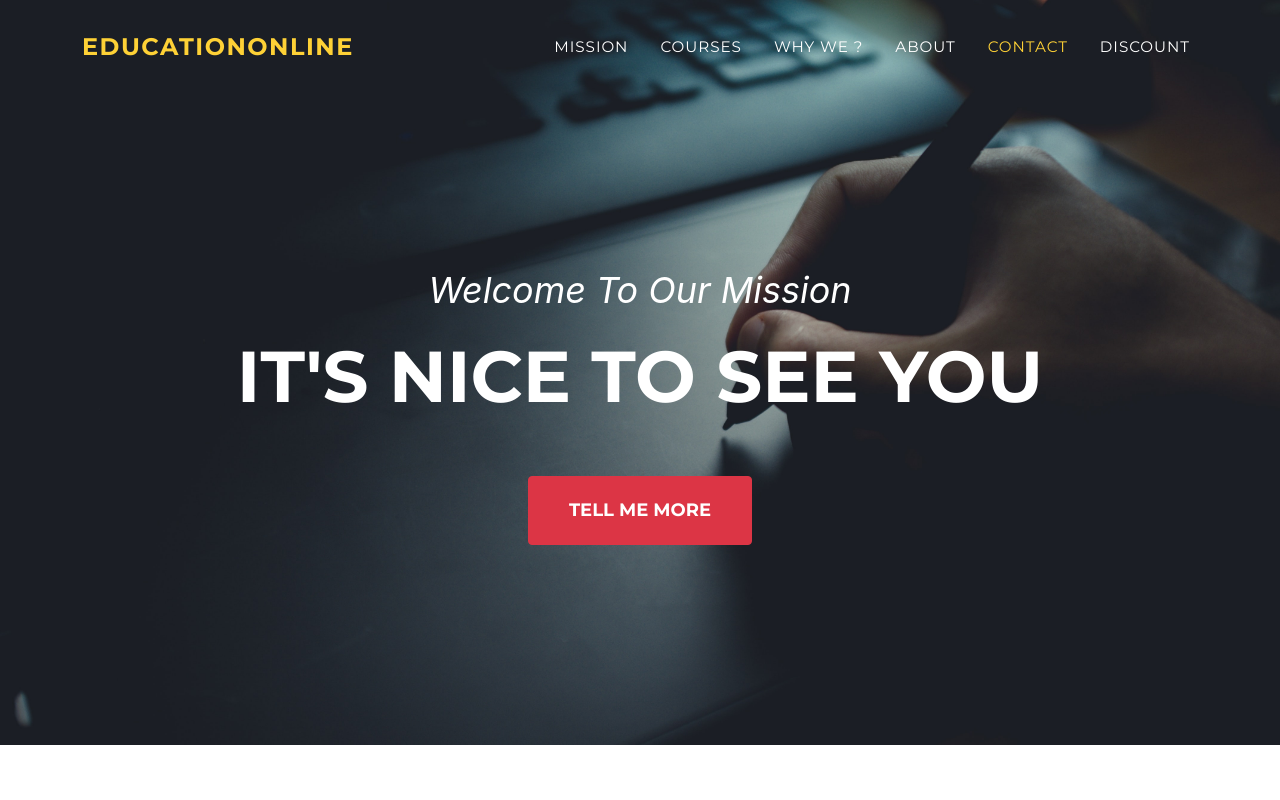
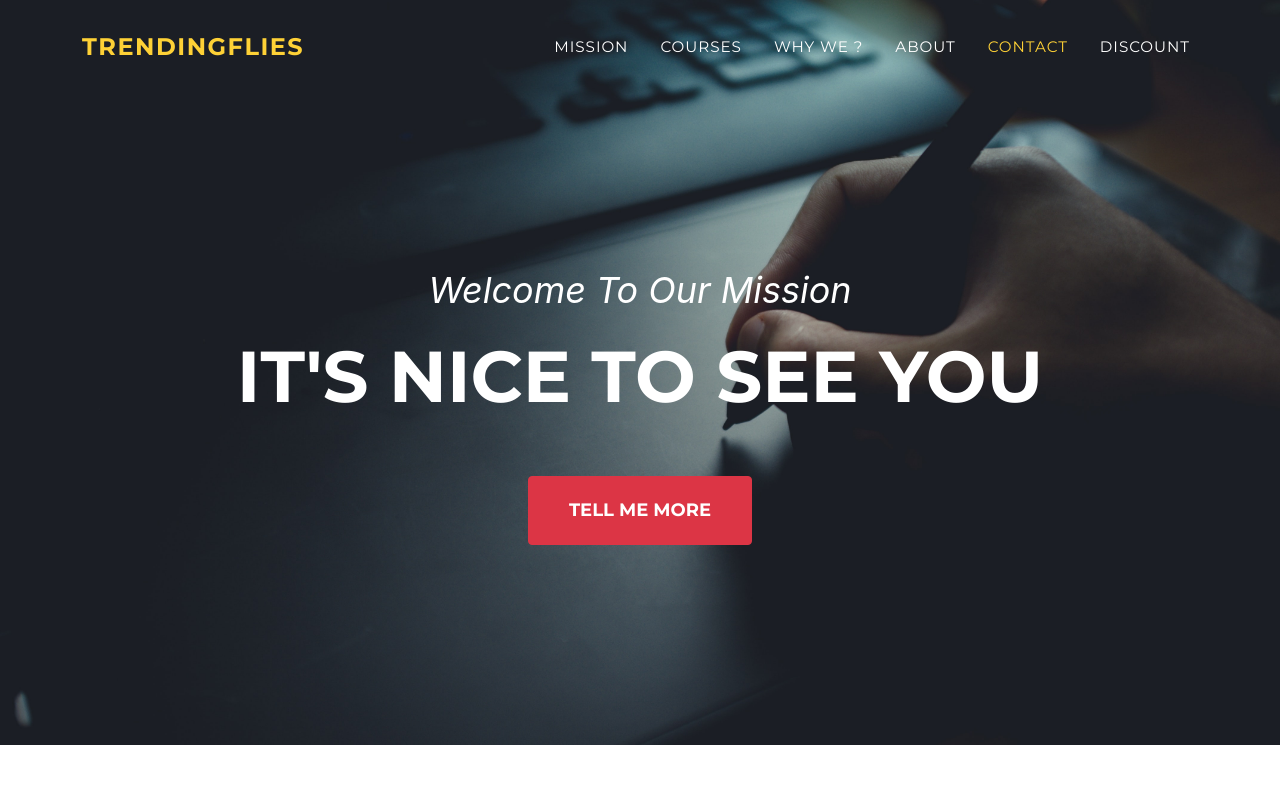
Before and after one commit to rajandubey/EducationOnline, a plain HTML site: page index.html in a window 1280 px wide. Shown: the top 800 px of the page. Drawn offline with nearby package versions, Linux system fonts and the light colour scheme; a web font is replaced by a local one.

Commit message:
Brand Name Changes

```diff
--- a/index.html
+++ b/index.html
@@ -24,7 +24,7 @@
     <!-- Navigation-->
     <nav class="navbar navbar-expand-lg navbar-dark fixed-top" id="mainNav">
         <div class="container">
-            <a class="navbar-brand js-scroll-trigger" href="#page-top">EducationOnline</a>
+            <a class="navbar-brand js-scroll-trigger" href="#page-top">TrendingFlies</a>
             <button class="navbar-toggler navbar-toggler-right" type="button" data-toggle="collapse"
                 data-target="#navbarResponsive" aria-controls="navbarResponsive" aria-expanded="false"
                 aria-label="Toggle navigation">
```
